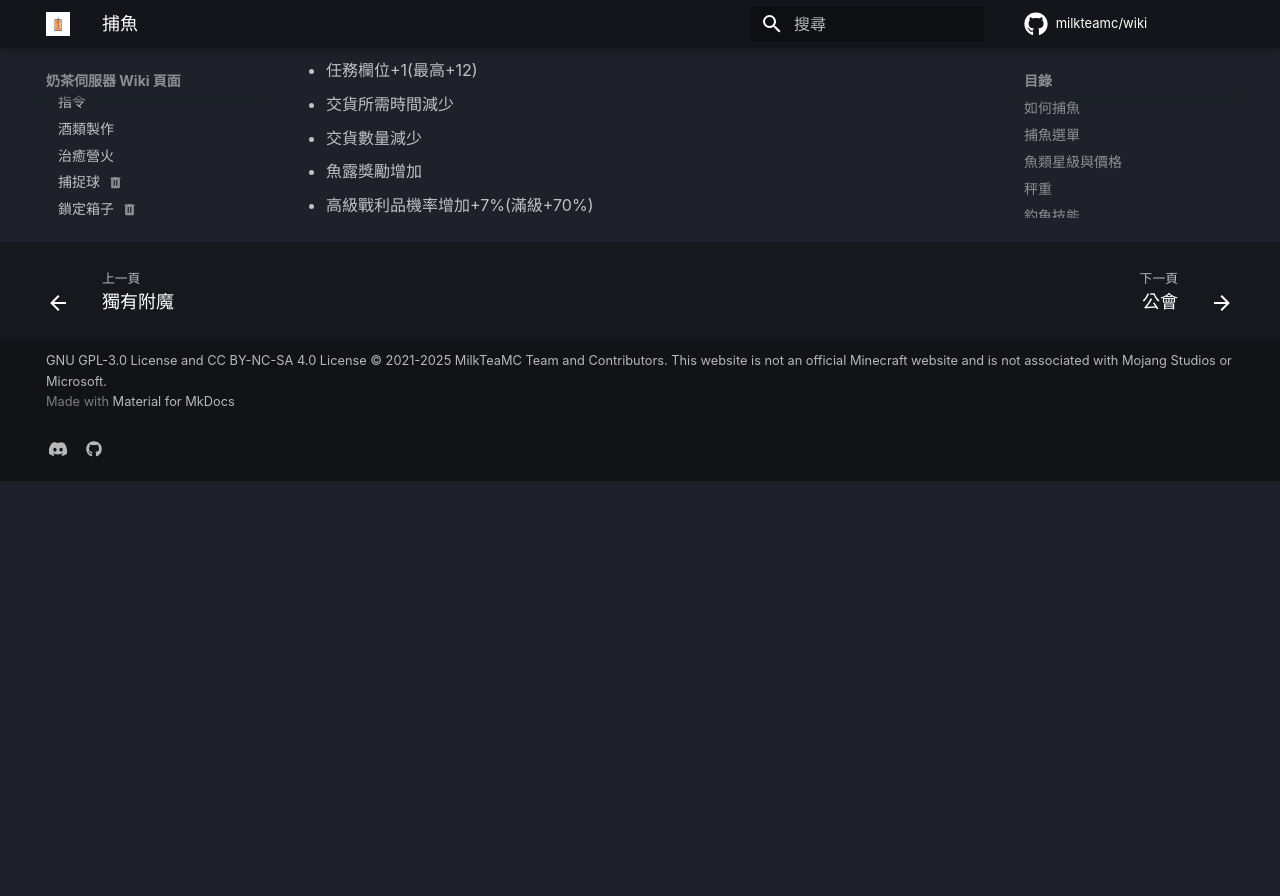
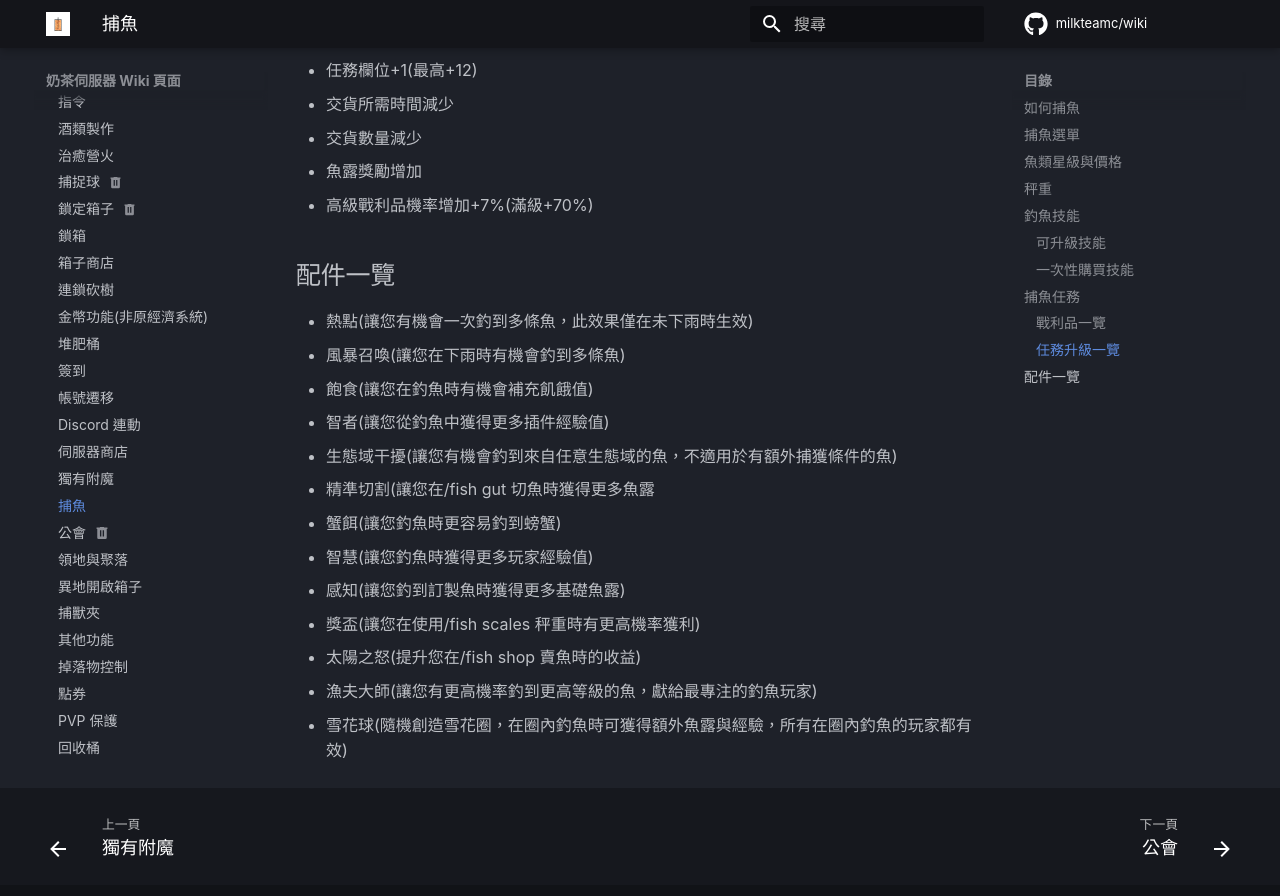
Before and after one commit to milkteamc/wiki, an MkDocs documentation site: the page built from docs/功能清單/fishing.md, in a window 1280 px wide and 900 px high, scrolled down 2758 px. Shown: the top 896 px of the window. Built offline with MkDocs 1.6.1 and Material for MkDocs 9.7.7, drawn with Linux system fonts in a browser that asks for light colours; some web fonts are replaced; plug-ins that fetch from the network failed and are left out; comment, search, counter and statistics services are not loaded; before the commit the page ends 3239 px from its top, so only the background shows below that.

Commit message:
add 捕魚配件

```diff
--- a/docs/功能清單/fishing.md
+++ b/docs/功能清單/fishing.md
@@ -83,3 +83,18 @@
 - 交貨數量減少
 - 魚露獎勵增加
 - 高級戰利品機率增加+7%(滿級+70%)
+
+## 配件一覽
+- 熱點(讓您有機會一次釣到多條魚，此效果僅在未下雨時生效)
+- 風暴召喚(讓您在下雨時有機會釣到多條魚)
+- 飽食(讓您在釣魚時有機會補充飢餓值)
+- 智者(讓您從釣魚中獲得更多插件經驗值)
+- 生態域干擾(讓您有機會釣到來自任意生態域的魚，不適用於有額外捕獲條件的魚)
+- 精準切割(讓您在/fish gut 切魚時獲得更多魚露
+- 蟹餌(讓您釣魚時更容易釣到螃蟹)
+- 智慧(讓您釣魚時獲得更多玩家經驗值)
+- 感知(讓您釣到訂製魚時獲得更多基礎魚露)
+- 獎盃(讓您在使用/fish scales 秤重時有更高機率獲利)
+- 太陽之怒(提升您在/fish shop 賣魚時的收益)
+- 漁夫大師(讓您有更高機率釣到更高等級的魚，獻給最專注的釣魚玩家)
+- 雪花球(隨機創造雪花圈，在圈內釣魚時可獲得額外魚露與經驗，所有在圈內釣魚的玩家都有效)
```
